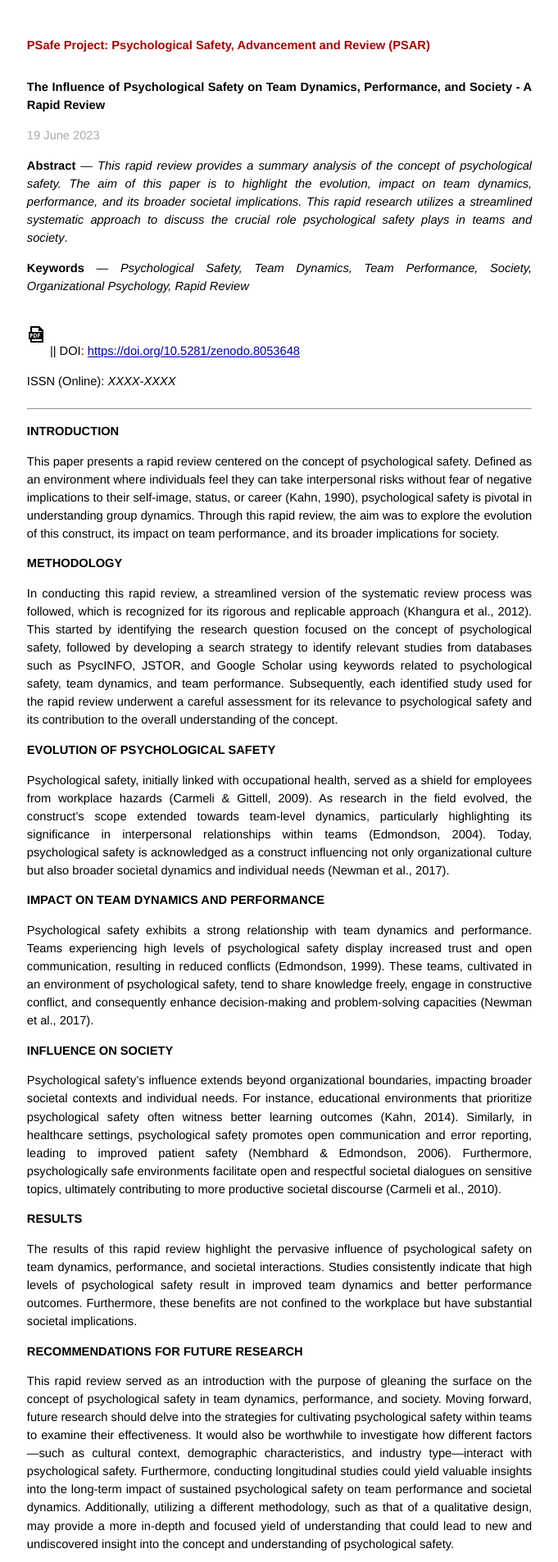
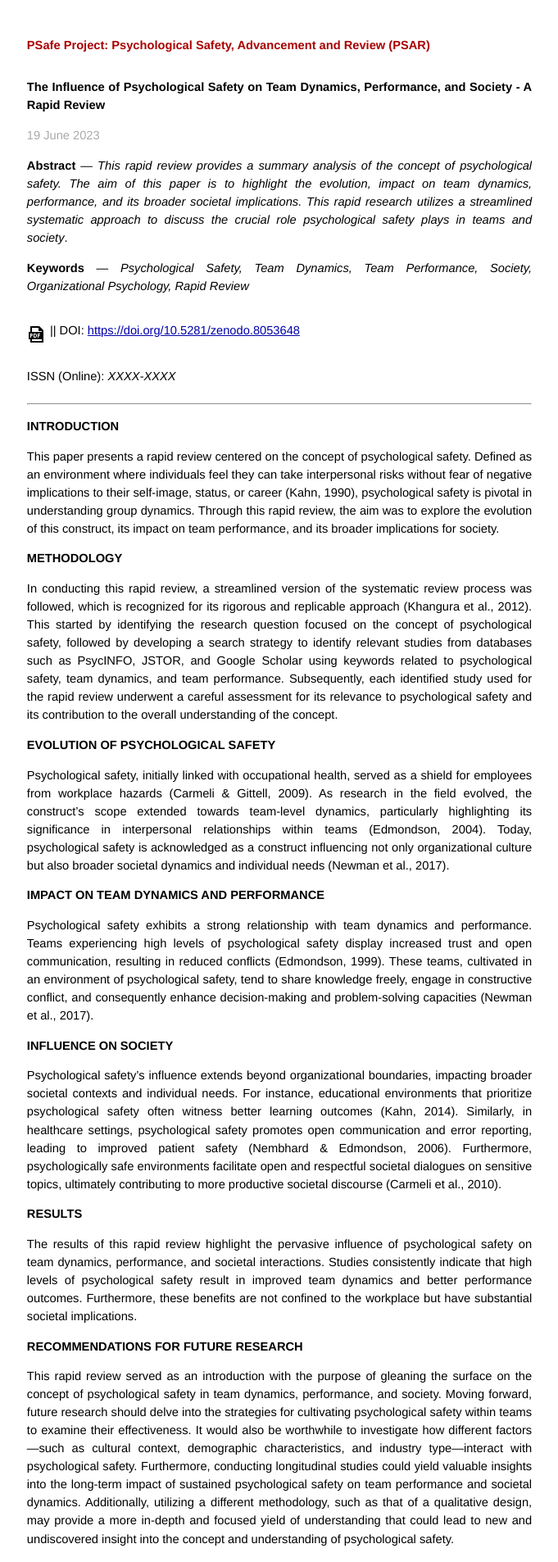
Before and after one commit to atidbit/psafe, a Jekyll site: the page built from _posts/2023-06-19-influence-of-psychological-safety-a-rapid-review.md, in a window 1280 px wide. Shown: the top 1906 px of the page at 82% size, without its empty margins (299-980 px from the left). Built offline with Jekyll 4.4.1, drawn with Linux system fonts in a browser that asks for light colours.

Commit message:
Update 2023-06-19-influence-of-psychological-safety-a-rapid-review.md

```diff
--- a/_posts/2023-06-19-influence-of-psychological-safety-a-rapid-review.md
+++ b/_posts/2023-06-19-influence-of-psychological-safety-a-rapid-review.md
@@ -17,7 +17,7 @@
 **Keywords** — _Psychological Safety, Team Dynamics, Team Performance, Society,
 Organizational Psychology, Rapid Review_
 
-<a href="https://zenodo.org/record/8053648/files/Influence_of_Psychological_Safety_A_Rapid_Review.pdf?download=1" target="_blank"><img src="/images/pdf-icon.png"></a> ||
+<a href="https://zenodo.org/record/8053648/files/Influence_of_Psychological_Safety_A_Rapid_Review.pdf?download=1" target="_blank"><img src="/images/pdf-icon.png" style="vertical-align:middle; display:inline;"></a> ||
 DOI: <a href="https://doi.org/10.5281/zenodo.8053648" target="_blank">https://doi.org/10.5281/zenodo.8053648</a>
 
 ISSN (Online): _XXXX-XXXX_
```
